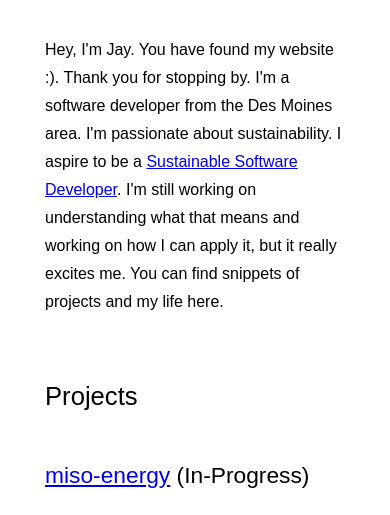
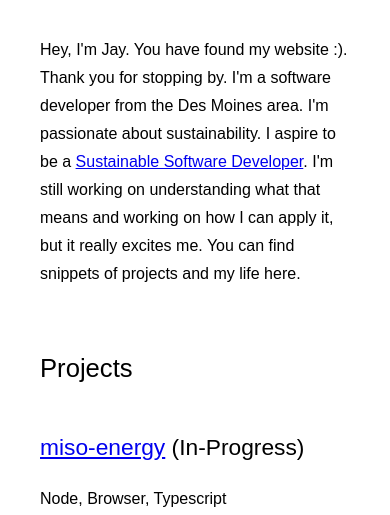
Before and after one commit to jaygraffagna/jay-graffagna, a website built with Vite: page index.html in a window 390 px wide. Shown: the part 248-763 px from the top of the page. Built offline with nearby package versions, Linux system fonts and the light colour scheme.

Commit message:
fix(screen): Adjust screen sizes

```diff
--- a/src/style.css
+++ b/src/style.css
@@ -45,12 +45,12 @@ small, .text_small {font-size: 0.889rem;}
 }
 
 section {
-  width: 600px;
+  width: 625px;
 }
 
 /*Mobile*/
 @media (max-width: 600px) {
   section {
-    width: 300px;
+    width: 310px;
   }
 }
```
